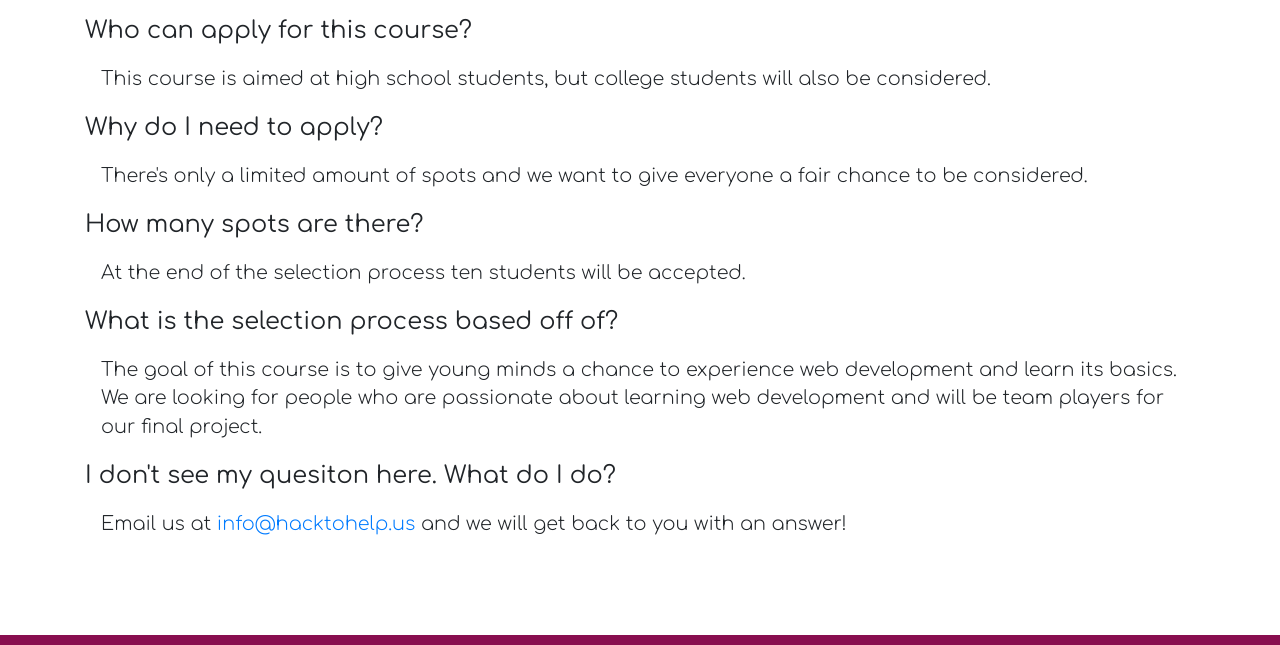
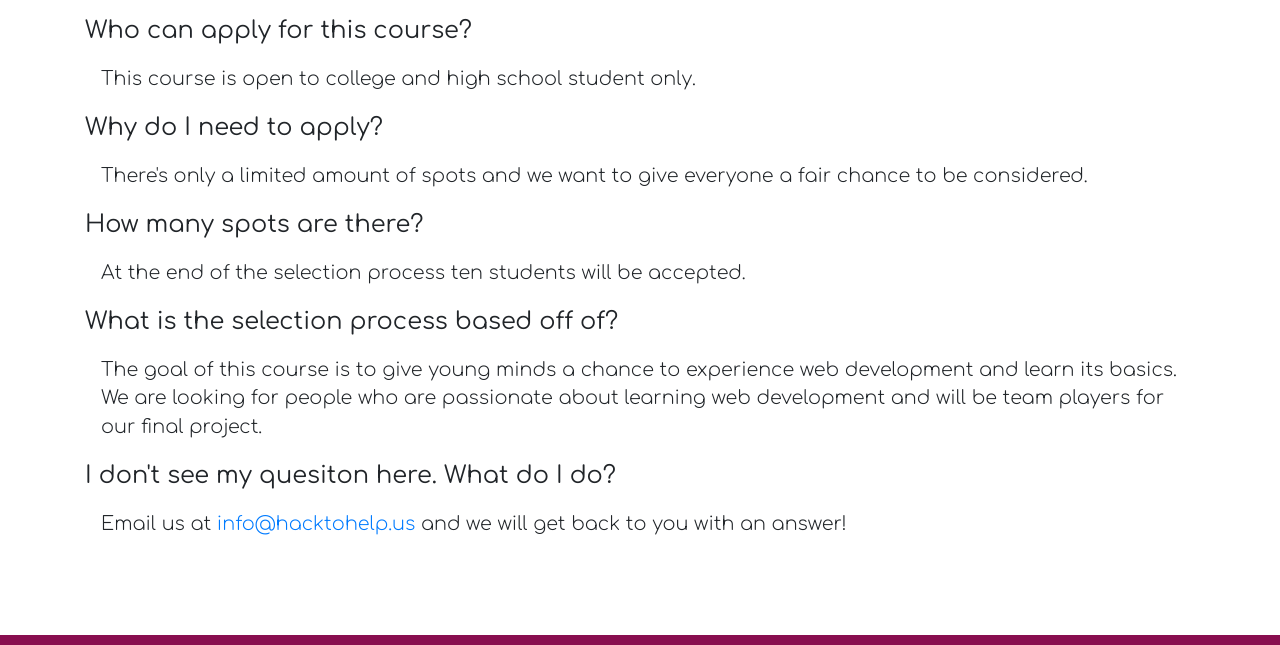
Before and after one commit to AtaGowani/itwd-website, a website: page index.html in a window 1280 px wide. Shown: the part 3542-4187 px from the top of the page. Drawn offline with nearby package versions, Linux system fonts and the light colour scheme; some packages are replaced by stand-ins of ours; a script that the page names is missing.

Commit message:
Update FAQ

```diff
--- a/src/views/main.html
+++ b/src/views/main.html
@@ -154,7 +154,7 @@
     </div>
     <div class="col-12">
       <p class="answer">
-        This course is aimed at high school students, but college students will also be considered.
+        This course is open to college and high school student only.
       </p>
     </div>
     <div class="col-12">
```
